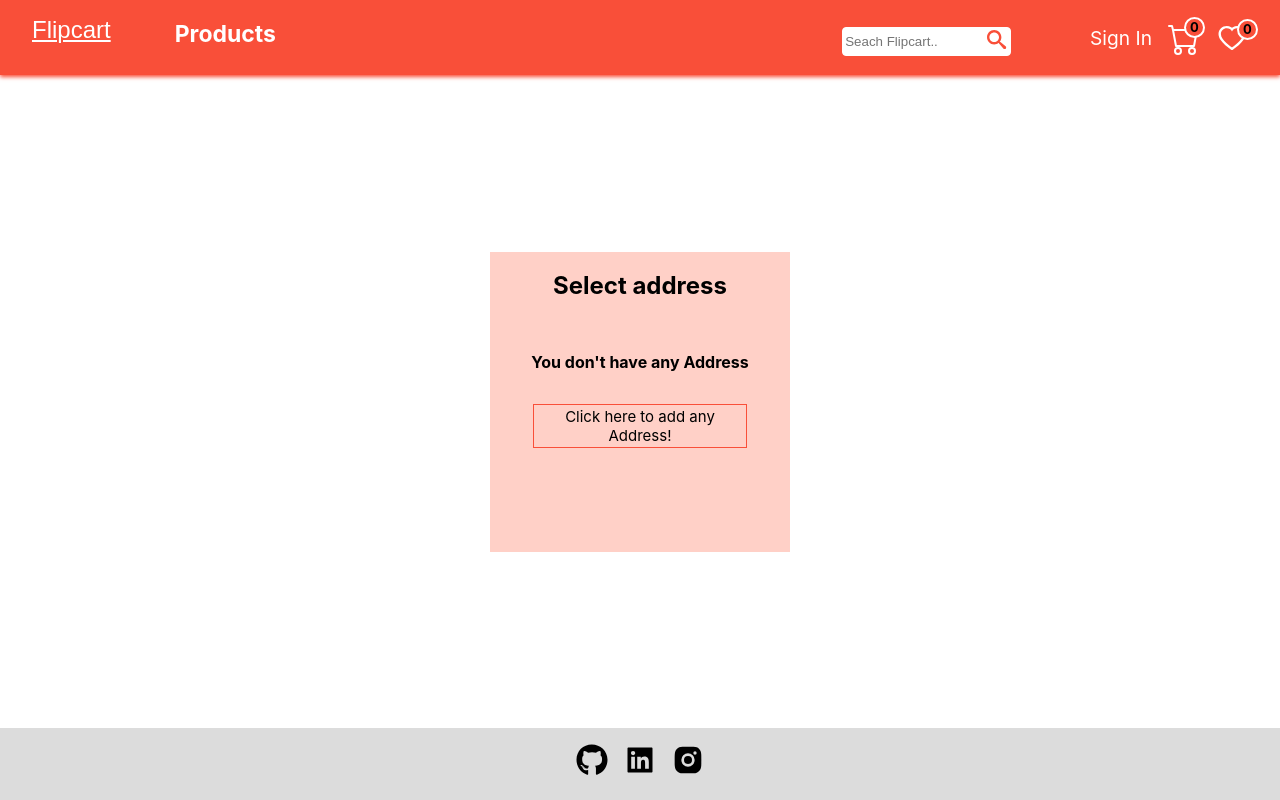
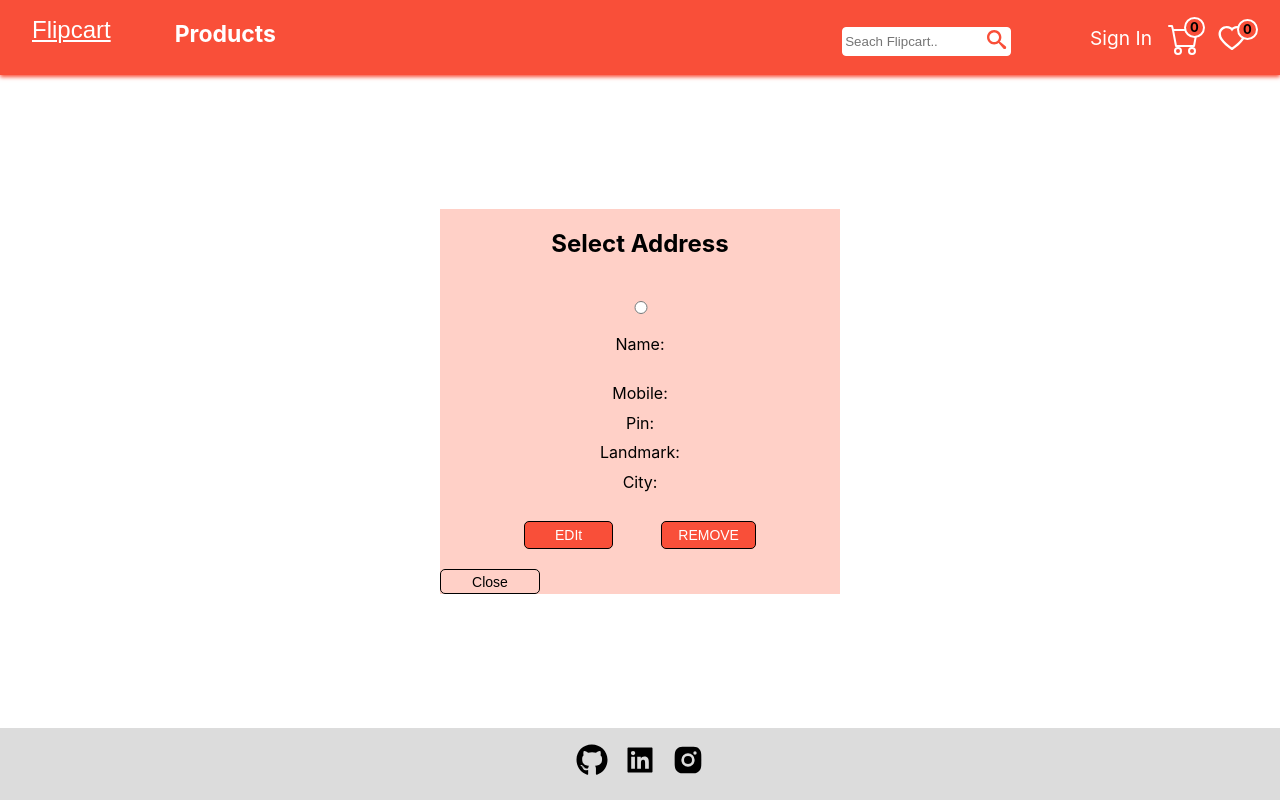
Before and after one commit to parvejg/e-commerce-app-, a React (Create React App) app: page /select-address-page in a window 1280 px wide. Built offline with nearby package versions, Linux system fonts and the light colour scheme; what miragejs would draw is missing.

Commit message:
complete selected address wth radio

```diff
--- a/src/App.js
+++ b/src/App.js
@@ -6,6 +6,7 @@
 import { CartPage, WishlistPage } from "./Components/WishlisAndCartPage";
 import { AddressPage } from "./Components/AddressPage";
 import { SelectAddress } from "./Components/SelectAddress";
+import { SelectRadioAddress } from "./Components/SelectRadioAddressPage";
 
 function App() {
   return (
@@ -21,7 +22,7 @@
           <Route path="cart-page" Component={CartPage} />
           <Route path="wishlist-page" Component={WishlistPage} />
           <Route path="address-page" Component={AddressPage} />
-          <Route path="select-address-page" Component={SelectAddress} />
+          <Route path="select-address-page" Component={SelectRadioAddress} />
         </Routes>
       </Router>
     </div>
--- a/src/Components/SelectAddress.css
+++ b/src/Components/SelectAddress.css
@@ -2,21 +2,21 @@
   background-color: var(--sector);
   display: flex;
   flex-direction: column;
-  height: 300px;
-  width: 300px;
-  align-items: center;
+  min-height: 200px;
+  min-width: 400px;
   justify-items: center;
   justify-content: space-between;
-  gap: 2rem;
 }
 .address-link {
   text-decoration: none;
-  font-size: 15px;
+  font-size: large;
   color: black;
   border: 1px solid var(--primary);
   padding: 2px 2px;
-  width: 13rem;
+  width: 16rem;
   margin: 2rem;
+  font-style: oblique;
+  font-weight: 500;
 }
 .address-link:hover {
   background-color: var(--primary);
--- a/src/Components/SelectAddress.js
+++ b/src/Components/SelectAddress.js
@@ -7,7 +7,7 @@
       <div className="selectAddress-container">
         <h2>Select address </h2>
         <div className="addresLink-wrapper">
-          <b>You don't have any Address</b>
+          <h2>You don't have any Address</h2>
           <Link className="address-link" to="/address-page">
             Click here to add any Address!
           </Link>
--- /dev/null
+++ b/src/Components/SelectRadioAddress.css
@@ -0,0 +1,60 @@
+.radioAddress-container {
+  display: flex;
+  flex-direction: column;
+  background-color: var(--sector);
+  min-width: 400px;
+  min-height: 350px;
+  gap: 20px;
+}
+.address-btn-wrapper {
+  display: flex;
+  gap: 3rem;
+  justify-content: center;
+}
+.address-edit-btn {
+  padding: 5px 30px;
+  background-color: var(--primary);
+  color: var(--secondary);
+  font-size: 14px;
+  border: solid 1px black;
+  border-radius: 5px;
+  cursor: pointer;
+}
+.address-edit-btn:hover {
+  background-color: var(--sector);
+  color: black;
+}
+
+.remove-address-btn {
+  padding: 5px 16px;
+  background-color: var(--primary);
+  color: var(--secondary);
+  font-size: 14px;
+  border: solid 1px black;
+  border-radius: 5px;
+  cursor: pointer;
+}
+.remove-address-btn:hover {
+  background-color: var(--sector);
+  color: black;
+}
+.close-btn-wrapper {
+  display: flex;
+  width: 100%;
+  height: 100%;
+  flex-direction: column;
+  align-items: flex-start;
+}
+.addressPage-closeBtn {
+  font-size: 14px;
+  border: solid 1px black;
+  width: 100px;
+  height: 25px;
+  border-radius: 5px;
+  background-color: var(--sector);
+  cursor: pointer;
+}
+.addressPage-closeBtn:hover {
+  background-color: var(--primary);
+  color: var(--secondary);
+}
--- /dev/null
+++ b/src/Components/SelectRadioAddressPage.js
@@ -0,0 +1,29 @@
+import { Layout } from "./Layout";
+import "./SelectRadioAddress.css";
+export const SelectRadioAddress = () => {
+  return (
+    <Layout>
+      <div className="radioAddress-container">
+        <h2>Select Address</h2>
+        <input type="radio" id="addressRadioInput" />
+
+        <label for="addressRadioInput" value="My Name">
+          Name:
+        </label>
+        <div>
+          <p>Mobile:</p>
+          <p>Pin:</p>
+          <p>Landmark:</p>
+          <p>City:</p>
+        </div>
+        <div className="address-btn-wrapper">
+          <button className="address-edit-btn">EDIt</button>
+          <button className="remove-address-btn">REMOVE</button>
+        </div>
+        <div className="close-btn-wrapper">
+          <button className="addressPage-closeBtn">Close</button>
+        </div>
+      </div>
+    </Layout>
+  );
+};
--- a/src/Components/WishlistAndCartPage.css
+++ b/src/Components/WishlistAndCartPage.css
@@ -81,7 +81,7 @@
   background-color: var(--sector);
   border-radius: 6px;
   min-width: 360px;
-  min-height: 350px;
+  min-height: 300px;
   margin: 1rem;
 }
 .cart-price-text {
```
